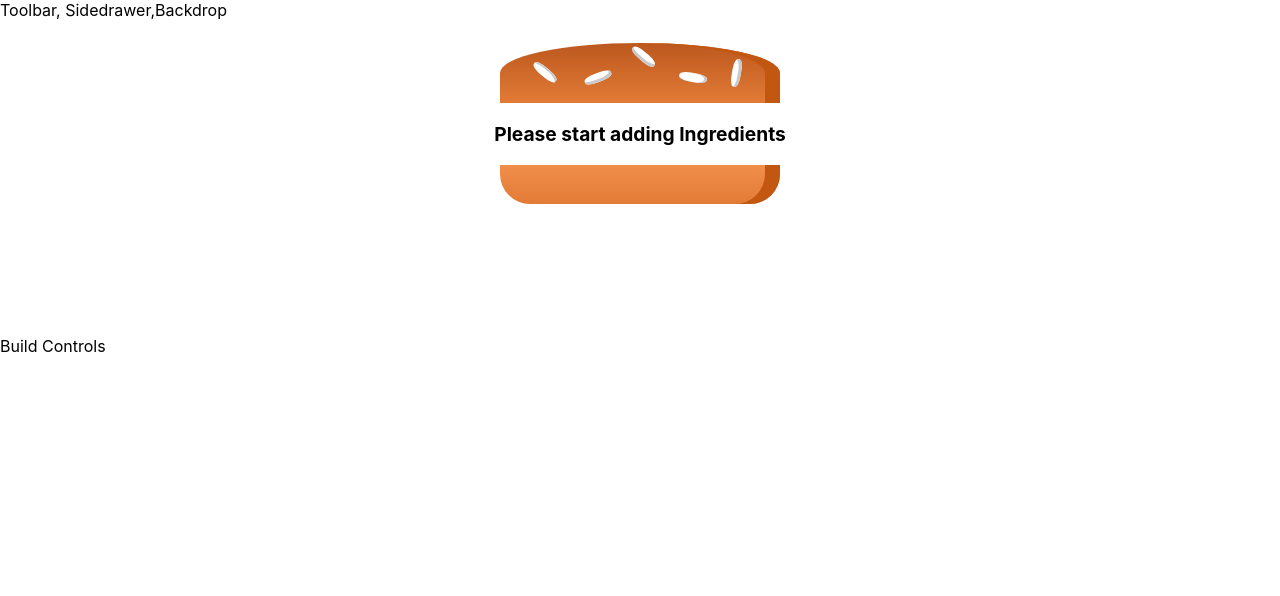
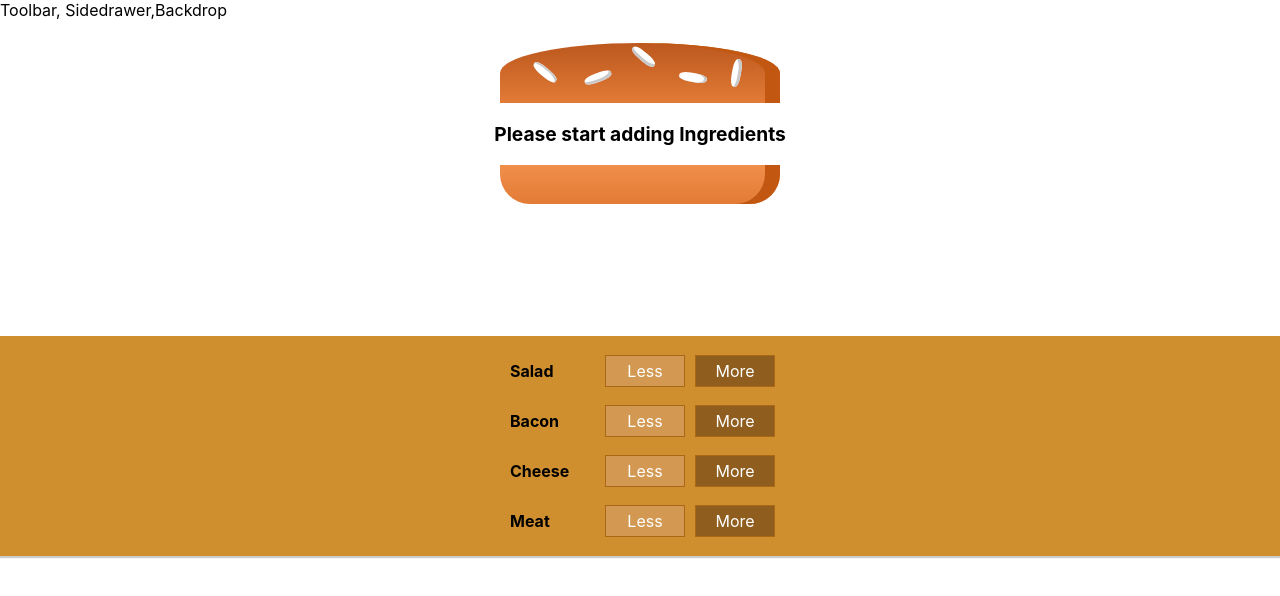
Before and after one commit to Mrudul-Bhatt/react-burger-builder, a React (Create React App) app: page / in a window 1280 px wide. Shown: the top 596 px of the page. Built offline with nearby package versions, Linux system fonts and the light colour scheme.

Commit message:
outputting ,ultiple build controls

```diff
--- /dev/null
+++ b/src/components/Burger/BuildControls/BuildControl/BuildControl.js
@@ -0,0 +1,12 @@
+import React from "react";
+import classes from "./BuildControl.module.css";
+
+const buildControl = (props) => (
+  <div className={classes.BuildControl}>
+    <div className={classes.Label}>{props.label}</div>
+    <button className={classes.Less}>Less</button>
+    <button className={classes.More}>More</button>
+  </div>
+);
+
+export default buildControl;
--- /dev/null
+++ b/src/components/Burger/BuildControls/BuildControl/BuildControl.module.css
@@ -0,0 +1,56 @@
+.BuildControl {
+    display: flex;
+    justify-content: space-between;
+    align-items: center;
+    margin: 5px 0;
+}
+
+.BuildControl button {
+    display: block;
+    font: inherit;
+    padding: 5px;
+    margin: 0 5px;
+    width: 80px;
+    border: 1px solid #AA6817;
+    cursor: pointer;
+    outline: none;
+}
+
+.BuildControl button:disabled {
+    background-color: #AC9980;
+    border: 1px solid #7E7365;
+    color: #ccc;
+    cursor: default;
+}
+
+.BuildControl button:hover:disabled {
+    background-color: #AC9980;
+    color: #ccc;
+    cursor: not-allowed;
+}
+
+.Label {
+    padding: 10px;
+    font-weight: bold;
+    width: 80px;
+}
+
+.BuildControl .Less {
+    background-color: #D39952;
+    color: white;
+}
+
+.BuildControl .More {
+    background-color: #8F5E1E;
+    color: white;
+}
+
+.BuildControl .Less:hover, .BuildControl .Less:active {
+    background-color: #DAA972;
+    color: white;
+}
+
+.BuildControl .More:hover,.BuildControl .More:active {
+    background-color: #99703F;
+    color: white;
+}
--- /dev/null
+++ b/src/components/Burger/BuildControls/BuildControls.js
@@ -0,0 +1,20 @@
+import React from "react";
+import classes from "./BuildControls.module.css";
+import BuildControl from "./BuildControl/BuildControl";
+
+const controls = [
+  { label: "Salad", type: "salad" },
+  { label: "Bacon", type: "bacon" },
+  { label: "Cheese", type: "cheese" },
+  { label: "Meat", type: "meat" },
+];
+
+const buildControls = (props) => (
+  <div className={classes.BuildControls}>
+    {controls.map((ctrl) => (
+      <BuildControl key={ctrl.label} label={ctrl.label} />
+    ))}
+  </div>
+);
+
+export default buildControls;
--- /dev/null
+++ b/src/components/Burger/BuildControls/BuildControls.module.css
@@ -0,0 +1,10 @@
+.BuildControls {
+  width: 100%;
+  background-color: #cf8f2e;
+  display: flex;
+  flex-flow: column;
+  align-items: center;
+  box-shadow: 0 2px 1px #ccc;
+  margin: auto;
+  padding: 10px 0;
+}
--- a/src/containers/BurgerBuilder/BurgerBuilder.js
+++ b/src/containers/BurgerBuilder/BurgerBuilder.js
@@ -1,6 +1,7 @@
 import React from "react";
 import Aux from "../../hoc/Aux";
 import Burger from "../../components/Burger/Burger";
+import BuildControls from "../../components/Burger/BuildControls/BuildControls";
 
 class BurgerBuilder extends React.Component {
   state = {
@@ -16,7 +17,7 @@
     return (
       <Aux>
         <Burger ingredients={this.state.ingredients} />
-        <div>Build Controls</div>
+        <BuildControls />
       </Aux>
     );
   }
```
